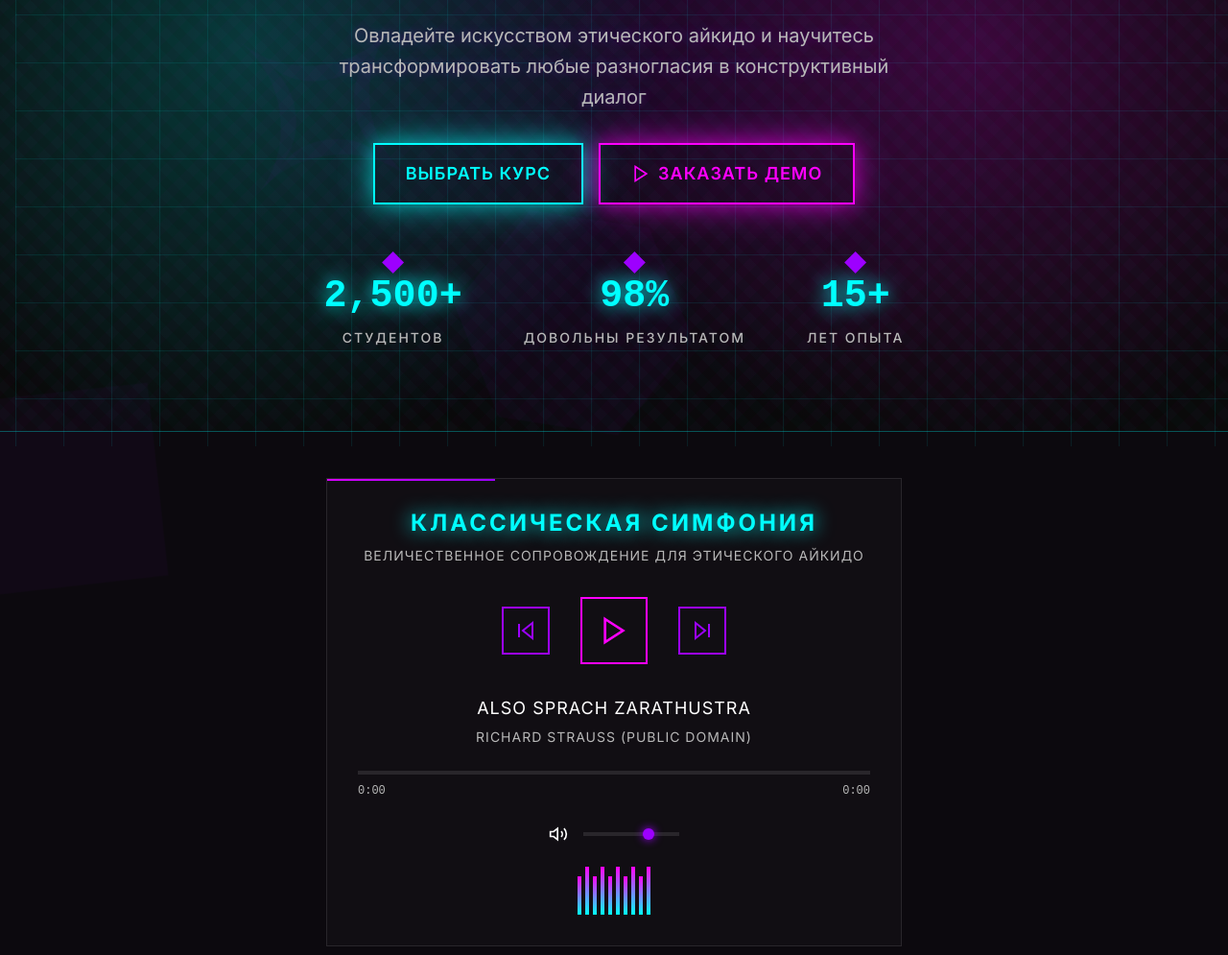
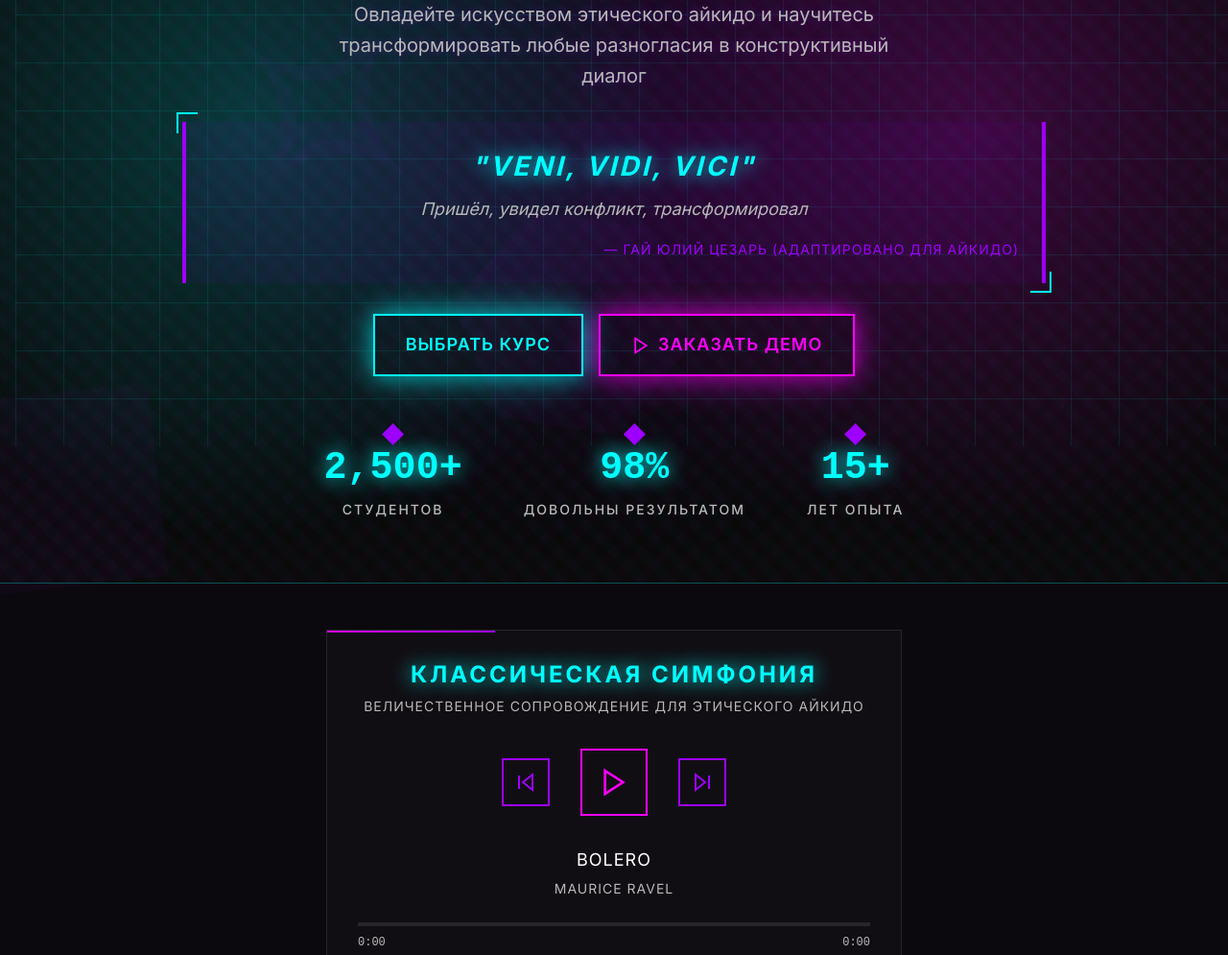
Before and after one commit to sini-codes/sell-aikido, a website: page index.html in a window 1280 px wide. Shown: the part 351-1346 px from the top of the page at 96% size. Drawn offline with Linux system fonts and the light colour scheme.

Commit message:
Add Bolero and Caesar quote to the site
- Replaced tracks with more epic classical pieces
- Bolero by Ravel (the repetitive march-like piece)
- Ride of the Valkyries by Wagner
- Symphony No. 5 by Beethoven
- Added Caesar quote: 'Veni, vidi, vici' adapted for aikido
- Styled quote with neon cyberpunk aesthetics
- Translation: 'Пришёл, увидел конфликт, трансформировал'

```diff
--- a/index.html
+++ b/index.html
@@ -69,6 +69,13 @@
                 <p class="hero-subtitle">
                     Овладейте искусством этического айкидо и научитесь трансформировать любые разногласия в конструктивный диалог
                 </p>
+                <div class="caesar-quote">
+                    <blockquote>
+                        <span class="quote-text">"Veni, vidi, vici"</span>
+                        <span class="quote-translation">Пришёл, увидел конфликт, трансформировал</span>
+                    </blockquote>
+                    <cite>— Гай Юлий Цезарь (адаптировано для айкидо)</cite>
+                </div>
                 <div class="hero-actions">
                     <a href="#courses" class="btn btn-primary btn-large">Выбрать курс</a>
                     <a href="#demo" class="btn btn-secondary btn-large">
--- a/script.js
+++ b/script.js
@@ -124,19 +124,19 @@ document.querySelectorAll('.course-card .btn').forEach(button => {
 // Music Player
 const tracks = [
     {
-        name: "Also Sprach Zarathustra",
-        artist: "Richard Strauss (Public Domain)",
-        url: "https://www.soundhelix.com/examples/mp3/SoundHelix-Song-4.mp3"
+        name: "Bolero",
+        artist: "Maurice Ravel",
+        url: "https://www.soundhelix.com/examples/mp3/SoundHelix-Song-7.mp3"
     },
     {
-        name: "The Blue Danube",
-        artist: "Johann Strauss II (Public Domain)",
-        url: "https://www.soundhelix.com/examples/mp3/SoundHelix-Song-5.mp3"
+        name: "Ride of the Valkyries",
+        artist: "Richard Wagner",
+        url: "https://www.soundhelix.com/examples/mp3/SoundHelix-Song-8.mp3"
     },
     {
-        name: "Moonlight Sonata",
-        artist: "Ludwig van Beethoven (Public Domain)",
-        url: "https://www.soundhelix.com/examples/mp3/SoundHelix-Song-6.mp3"
+        name: "Symphony No. 5",
+        artist: "Ludwig van Beethoven",
+        url: "https://www.soundhelix.com/examples/mp3/SoundHelix-Song-9.mp3"
     }
 ];
 
--- a/style.css
+++ b/style.css
@@ -379,6 +379,74 @@ a:hover {
     margin-left: auto;
     margin-right: auto;
     text-shadow: 0 0 10px rgba(157, 0, 255, 0.3);
+}
+
+.caesar-quote {
+    margin: 2rem 0;
+    padding: 1.5rem;
+    background: rgba(157, 0, 255, 0.05);
+    border-left: 4px solid var(--neon-purple);
+    border-right: 4px solid var(--neon-purple);
+    position: relative;
+}
+
+.caesar-quote::before,
+.caesar-quote::after {
+    content: '';
+    position: absolute;
+    width: 20px;
+    height: 20px;
+    border: 2px solid var(--neon-cyan);
+}
+
+.caesar-quote::before {
+    top: -10px;
+    left: -10px;
+    border-right: none;
+    border-bottom: none;
+}
+
+.caesar-quote::after {
+    bottom: -10px;
+    right: -10px;
+    border-left: none;
+    border-top: none;
+}
+
+.caesar-quote blockquote {
+    margin: 0;
+    text-align: center;
+}
+
+.quote-text {
+    display: block;
+    font-size: 1.75rem;
+    font-weight: 700;
+    color: var(--neon-cyan);
+    text-transform: uppercase;
+    letter-spacing: 3px;
+    margin-bottom: 0.5rem;
+    text-shadow: 0 0 20px var(--neon-cyan);
+    font-style: italic;
+}
+
+.quote-translation {
+    display: block;
+    font-size: 1.125rem;
+    color: var(--text-secondary);
+    margin-bottom: 1rem;
+    font-style: italic;
+}
+
+.caesar-quote cite {
+    display: block;
+    text-align: right;
+    font-size: 0.875rem;
+    color: var(--neon-purple);
+    font-style: normal;
+    text-transform: uppercase;
+    letter-spacing: 1px;
+    margin-top: 0.5rem;
 }
 
 .hero-actions {
```
